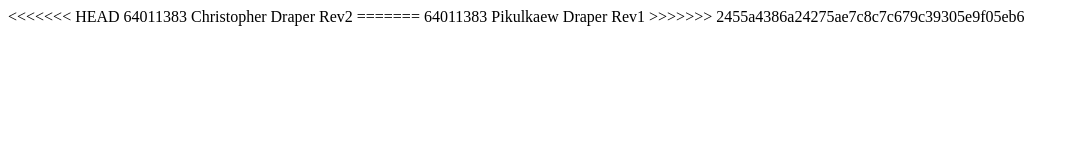
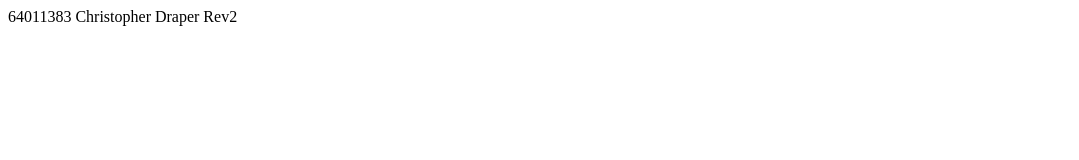
Before and after one commit to ChristopherDraper03/git101_Chris, a plain HTML site: page index.html in a window 1280 px wide. Shown: the whole page, without its empty margins (0-1079 px from the left). Drawn offline with Linux system fonts and the light colour scheme.

Commit message:
Update index.html

```diff
--- a/index.html
+++ b/index.html
@@ -6,10 +6,6 @@
     <title>Document</title>
 </head>
 <body>
-<<<<<<< HEAD
     64011383 Christopher Draper Rev2
-=======
-    64011383 Pikulkaew Draper Rev1
->>>>>>> 2455a4386a24275ae7c8c7c679c39305e9f05eb6
 </body>
 </html>
```
